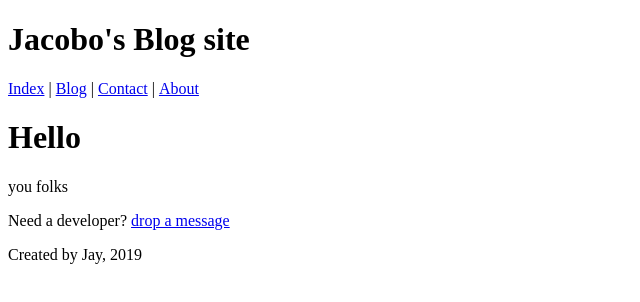
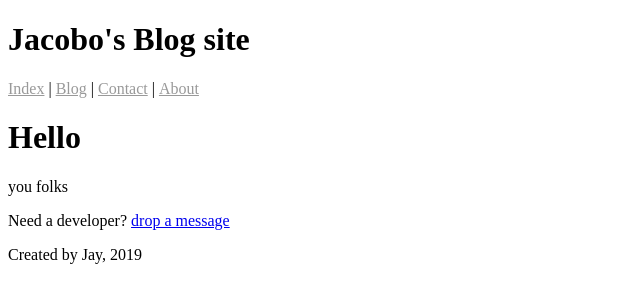
Before and after one commit to jjaramillom/gatsby-tutorial, a Gatsby site: page / in a window 1280 px wide. Shown: the whole page, without its empty margins (0-640 px from the left). Built offline with nearby package versions, Linux system fonts and the light colour scheme; Gatsby itself is replaced by a stand-in of ours.

Commit message:
Fix "scss modules" not recognized in TS

```diff
--- a/gatsby-config.js
+++ b/gatsby-config.js
@@ -6,5 +6,5 @@
 
 module.exports = {
 	/* Your site config here */
-	plugins: ['gatsvy-plugin-sass'],
+	plugins: ['gatsby-plugin-sass'],
 };
--- a/package.json
+++ b/package.json
@@ -26,6 +26,7 @@
     "eslint-plugin-filenames": "^1.3.2",
     "eslint-plugin-import": "^2.22.1",
     "eslint-plugin-prettier": "^3.3.1",
+    "eslint-plugin-react": "^7.22.0",
     "prettier": "2.2.1"
   },
   "repository": {
--- /dev/null
+++ b/src/components/Header.module.scss
@@ -0,0 +1,3 @@
+.link {
+	color: #999;
+}
--- a/src/components/Header.tsx
+++ b/src/components/Header.tsx
@@ -1,14 +1,27 @@
 import React from 'react';
 import {Link} from 'gatsby';
+
+import classes from './Header.module.scss';
 
 const Header = () => (
 	<header>
 		<h1>Jacobo's Blog site</h1>
 		<nav>
-			<Link to="/">Index</Link>&nbsp;|&nbsp;
-			<Link to="/blog">Blog</Link>&nbsp;|&nbsp;
-			<Link to="/contact">Contact</Link>&nbsp;|&nbsp;
-			<Link to="/about">About</Link>
+			<Link className={classes.link} to="/">
+				Index
+			</Link>
+			&nbsp;|&nbsp;
+			<Link className={classes.link} to="/blog">
+				Blog
+			</Link>
+			&nbsp;|&nbsp;
+			<Link className={classes.link} to="/contact">
+				Contact
+			</Link>
+			&nbsp;|&nbsp;
+			<Link className={classes.link} to="/about">
+				About
+			</Link>
 		</nav>
 	</header>
 );
--- a/src/components/Layout.tsx
+++ b/src/components/Layout.tsx
@@ -1,4 +1,5 @@
 import React, {PropsWithChildren} from 'react';
+
 import Footer from './Footer';
 import Header from './Header';
 
--- /dev/null
+++ b/src/styles/index.scss
@@ -0,0 +1,5 @@
+$color: green;
+
+* {
+	color: $color;
+}
```
Also changed, not shown: tsconfig.json (added, +59 -0 lines), 2 other files.
